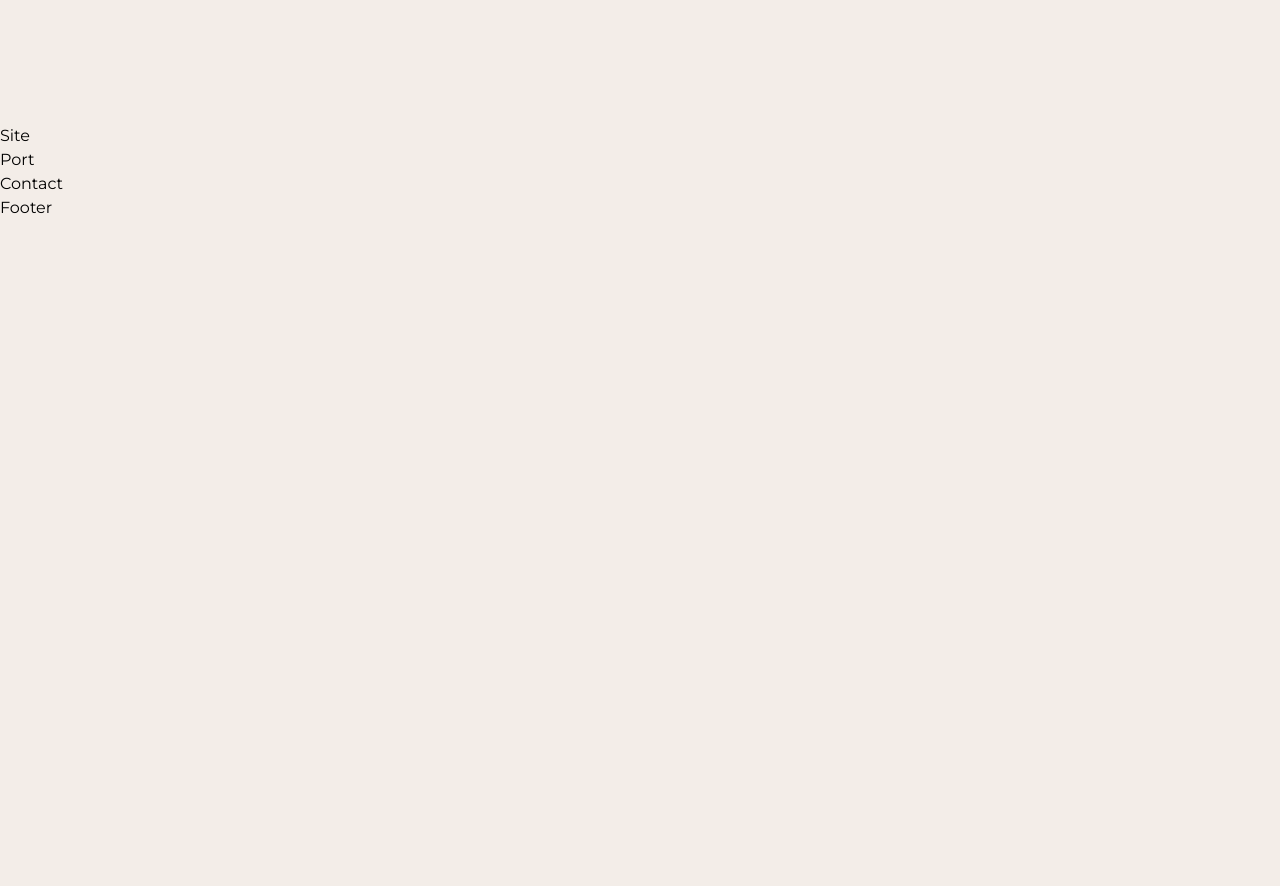
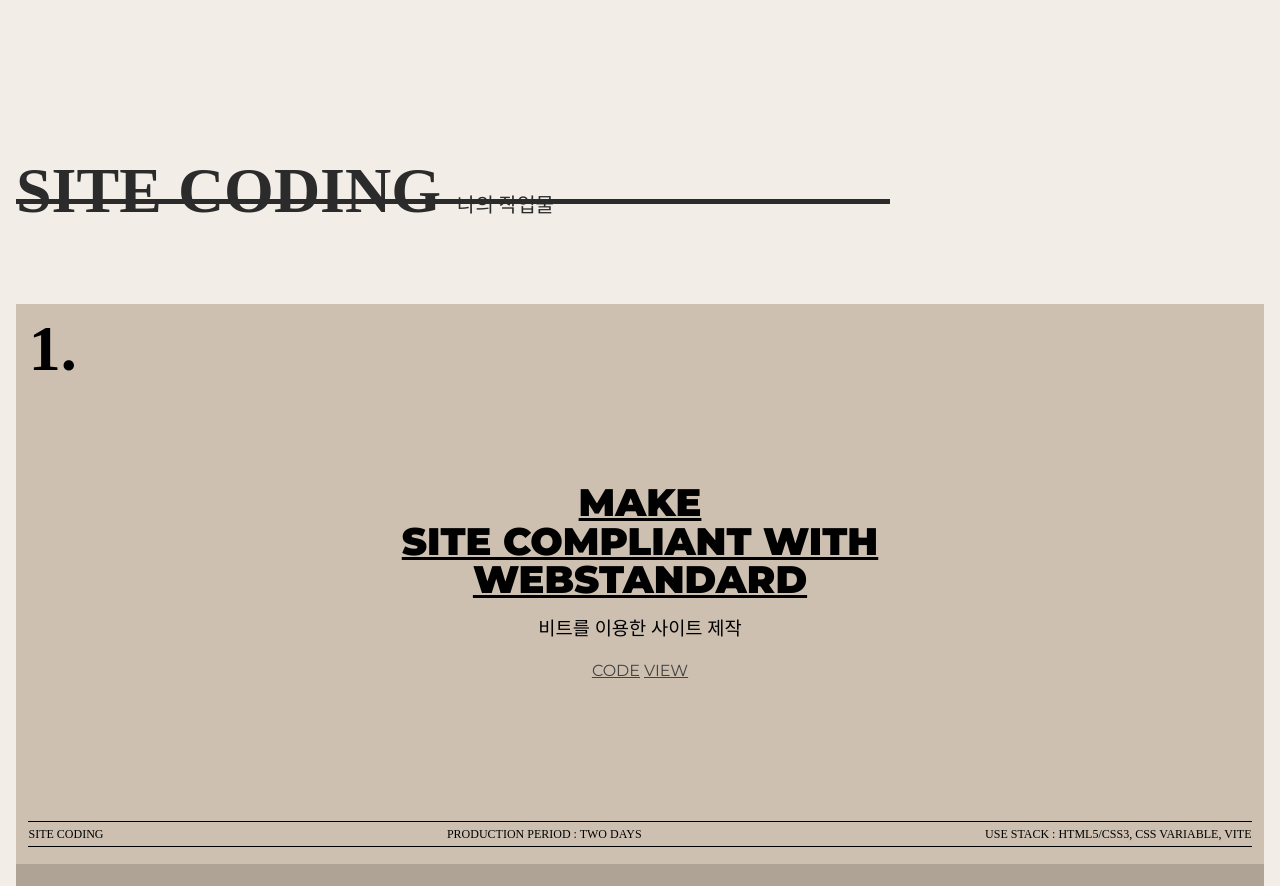
Before and after one commit to eunsooo/react-prac-230824, a React (Create React App) app: page / in a window 1280 px wide. Shown: the part 2220-3106 px from the top of the page. Before the commit the page ends 2440 px from the top, so only its background shows below. Built offline with nearby package versions, Linux system fonts and the light colour scheme; a small style sheet from the web is missing; a web font is replaced by a local one.

Commit message:
site section

```diff
--- a/src/asset/scss/section/_site.scss
+++ b/src/asset/scss/section/_site.scss
@@ -0,0 +1,151 @@
+.site__inner {
+    padding: 16px;
+
+    .site__title {
+        position: sticky;
+        top: 70px;
+        left: 0;
+        margin-bottom: 100px;
+        width: 70%;
+        height: 5vw;
+        font-size: 5vw;
+        font-weight: 900;
+        line-height: 1.6;
+        font-family: var(--mainKor-font);
+        text-transform: uppercase;
+        color: var(--black100);
+        border-bottom: 0.4vw solid var(--black100);
+
+        @media(max-width:800px){
+            top: 68px;
+            margin-bottom: 10vw;
+            width: 100%;
+            height: auto;
+            background-color: var(--mainBg-color);
+            z-index: 1000;
+        }
+
+        em {
+            font-size: 1.25rem;
+            font-weight: 400;
+            line-height: 2;
+        }
+    }
+    .site__wrap {
+        .site__item {
+            position: sticky;
+            left: 0;
+            @include flex-center;
+            flex-direction: column;
+            height: 70vh;
+
+            &.s1 {
+                top: 180px;
+                background-color: var(--subBg100);
+
+                @media(max-width:800px) {
+                    top: 140px;
+                }
+            }
+            &.s2 {
+                top: 200px;
+                background-color: var(--subBg200);
+
+                @media(max-width:800px) {
+                    top: 160px;
+                }
+            }
+            &.s3 {
+                top: 220px;
+                background-color: var(--subBg300);
+
+                @media(max-width:800px) {
+                    top: 180px;
+                }
+            }
+            &.s4 {
+                top: 240px;
+                background-color: var(--subBg400);
+
+                @media(max-width:800px) {
+                    top: 200px;
+                }
+            }
+            .num {
+                position: absolute;
+                top: 1vw;
+                left: 1vw;
+                font-size: 5vw;
+                line-height: 1;
+                font-weight: 900;
+                font-family: var(--mainNum-font);
+
+                @media(max-width: 800px) {
+                    top: 20px;
+                    left: 20px;
+                    font-size: 80px;
+                }
+            }
+            .text {
+                margin-bottom: 1rem;
+                text-align: center;
+
+                > div {
+                    font-size: 3vw;
+                    line-height: 1;
+                    font-weight: 900;
+                    text-transform: uppercase;
+                    text-decoration: underline;
+                    font-family: var(--mainEng-font);
+
+                    @media(max-width: 800px) {
+                        font-size: 26px;
+                    }
+                }
+            }
+            .title {
+                margin-bottom: 1rem;
+                font-family: var(--mainKor-font);
+            }
+            .btn {
+                a {
+                    margin: 0 2px;
+                    font-size: 1rem;
+                    text-decoration: underline;
+                    text-transform: uppercase;
+                    color: var(--black200);
+                    transform: all 300ms;
+
+                    &:hover {
+                        color: var(--black);
+                    }
+                }
+            }
+            .info {
+                display: flex;
+                justify-content: space-between;
+                position: absolute;
+                left: 0;
+                bottom: 3%;
+                width: 98%;
+                margin-left: 1%;
+                border-top: 1px solid var(--black);
+                border-bottom: 1px solid var(--black);
+
+                @media(max-width:800px) {
+                    flex-direction: column;
+                    width: 90%;
+                    margin-left: 5%;
+                    padding: 5px 0;
+                }
+
+                span {
+                    padding: 3px 0;
+                    font-size: 12px;
+                    font-family: var(--mainKor-font);
+                    text-transform: uppercase;
+                }
+            }
+        }
+    }
+}
--- a/src/components/Site.jsx
+++ b/src/components/Site.jsx
@@ -1,8 +1,86 @@
 import React from 'react'
+
+const siteText = [
+  {
+      text: ["make", "site compliant with", "webstandard"],
+      title: "비트를 이용한 사이트 제작",
+      code: "https://github.com/webstoryboy/port2023-vite",
+      view: "https://port2023-vite.netlify.app",
+      info: [
+          "site coding",
+          "production period : two days",
+          "use stack : HTML5/CSS3, CSS Variable, Vite",
+      ],
+  },
+  {
+      text: ["make", "site compliant with", "react.js"],
+      title: "리액트를 이용한 사이트 제작",
+      code: "https://github.com/webstoryboy/port2023-react",
+      view: "https://port2023-react.netlify.app",
+      info: [
+          "site coding",
+          "production period : two days",
+          "use stack : HTML5/CSS3, CSS Variable, Vite",
+      ],
+  },
+  {
+      text: ["make", "site compliant with", "vue.js"],
+      title: "뷰를 이용한 사이트 제작",
+      code: "https://github.com/webstoryboy/port2023-vue",
+      view: "https://port2023-vue.netlify.app",
+      info: [
+          "site coding",
+          "production period : two days",
+          "use stack : HTML5/CSS3, Scss Variable, vue",
+      ],
+  },
+  {
+      text: ["make", "site compliant with", "next.js"],
+      title: "넥스트를 이용한 사이트 제작",
+      code: "https://github.com/webstoryboy/port2023-next",
+      view: "https://port2023-next.netlify.app",
+      info: [
+          "site coding",
+          "production period : two days",
+          "use stack : HTML5/CSS3, Scss Variable, next.js",
+      ],
+  },
+];
 
 const Site = () => {
   return (
-    <div>Site</div>
+    <section id="site">
+      <div className="site__inner">
+        <h2 className="site__title">Site coding <em>나의 작업물</em></h2>
+        <div className="site__wrap">
+          {
+            siteText.map((site, key) => (
+              <article className={`site__item s${key+1}`} key={key}>
+                <span className="num">{key+1}.</span>
+                <div className="text">
+                  <div>{site.text[0]}</div>
+                  <div>{site.text[1]}</div>
+                  <div>{site.text[2]}</div>
+                </div>
+                <h3 className="title">
+                  {site.title}
+                </h3>
+                <div className="btn">
+                  <a href={site.code}>code</a>
+                  <a href={site.view}>view</a>
+                </div>
+                <div className="info">
+                  <span>{site.info[0]}</span>
+                  <span>{site.info[1]}</span>
+                  <span>{site.info[2]}</span>
+                </div>
+              </article>
+            ))
+          }
+        </div>
+
+      </div>
+    </section>
   )
 }
 
```
